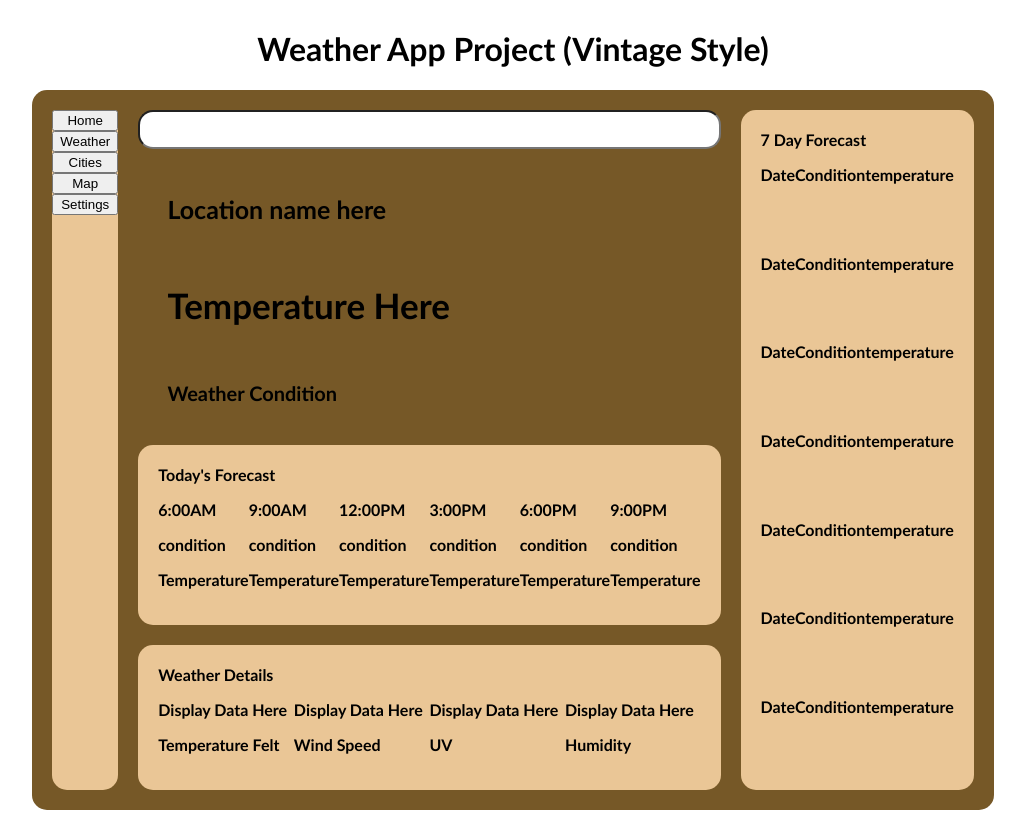
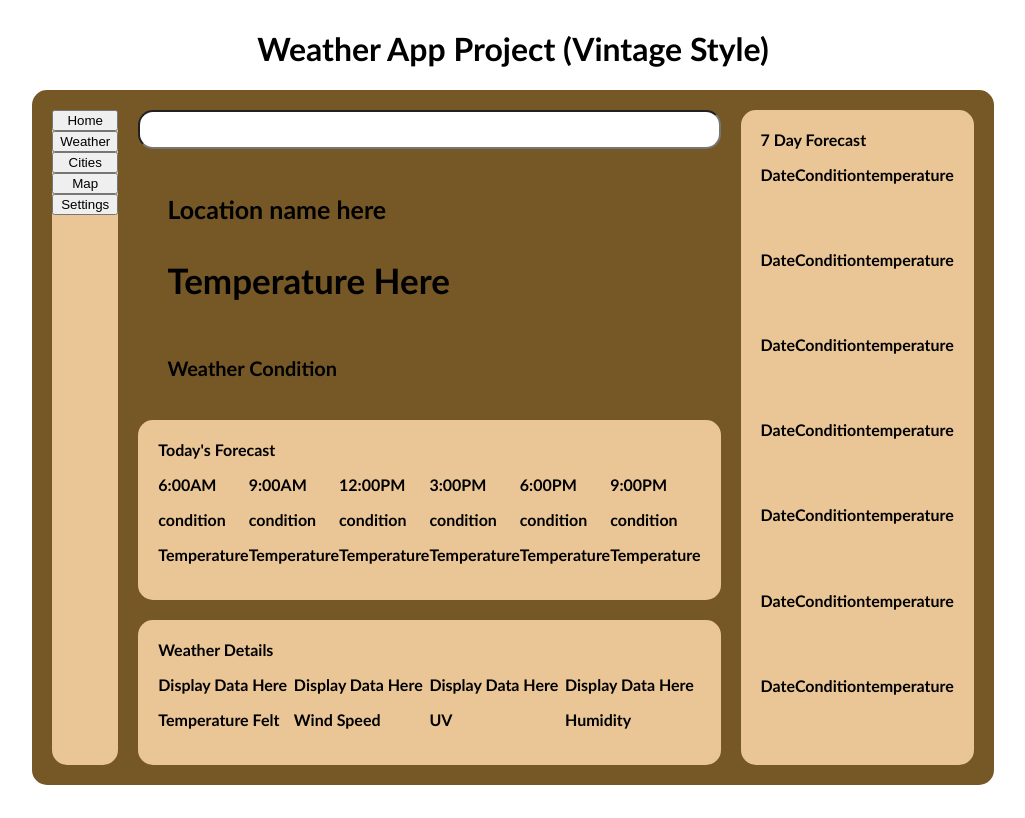
Before and after one commit to TahoTaho/Weather-app, a plain HTML site: page index.html in a window 1280 px wide. Shown: the whole page, without its empty margins (127-1152 px from the left). Drawn offline with Linux system fonts and the light colour scheme; no server answers.

Commit message:
Added div class weather-information__current-slot inside weather-information__current. Change p class names from weather-information__label to weather-information__current-location, weather-information__current-temperature, weather-information__current-condition

```diff
--- a/index.html
+++ b/index.html
@@ -23,9 +23,11 @@
             <input type="text" class="weather-information__search-bar">
 
             <div class="weather-information__current">
-                <p class="weather-information__label" id="location-name">Location name here</p>
-                <p class="weather-information__label" id="temperature">Temperature Here</p>
-                <p class="weather-information__label" id="condition">Weather Condition</p>
+                <div class="weather-information__current-slot">
+                    <p class="weather-information__current-location" id="location-name">Location name here</p>
+                    <p class="weather-information__current-temperature" id="temperature">Temperature Here</p>
+                </div>
+                <p class="weather-information__current-condition" id="condition">Weather Condition</p>
             </div>
 
             <div class="weather-information__today"> Today's Forecast
```
